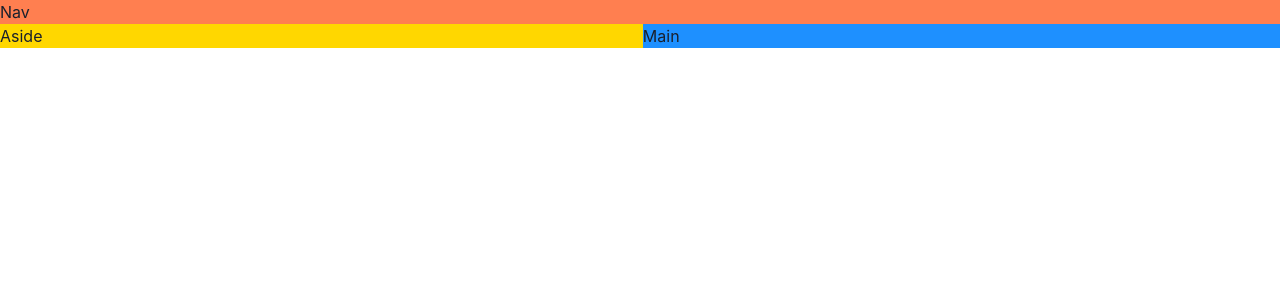
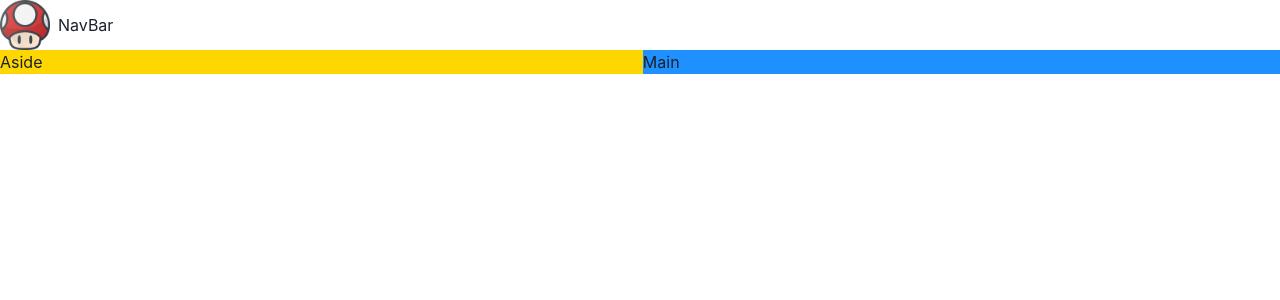
Before and after one commit to cipcon/GameHub, a React (Vite) app: page / in a window 1280 px wide. Shown: the top 300 px of the page. Built offline with nearby package versions, Linux system fonts and the light colour scheme.

Commit message:
Build a navbar

```diff
--- a/src/App.tsx
+++ b/src/App.tsx
@@ -1,4 +1,5 @@
 import { Grid, GridItem, Show } from "@chakra-ui/react";
+import NavBar from "./components/NavBar";
 
 const App = () => {
   return (
@@ -8,8 +9,8 @@
         lg: `"nav nav" "aside main"`,
       }}
     >
-      <GridItem area="nav" bg="coral">
-        Nav
+      <GridItem area="nav">
+        <NavBar />
       </GridItem>
       <Show above="lg">
         <GridItem area="aside" bg="gold">
--- /dev/null
+++ b/src/components/NavBar.tsx
@@ -0,0 +1,13 @@
+import { HStack, Image, Text } from "@chakra-ui/react";
+import logo from "../assets/mushroom.png";
+
+const NavBar = () => {
+  return (
+    <HStack>
+      <Image src={logo} boxSize="50px" />
+      <Text>NavBar</Text>
+    </HStack>
+  );
+};
+
+export default NavBar;
```
Also changed, not shown: src/assets/mushroom.png (added), src/assets/shield.svg (added).
